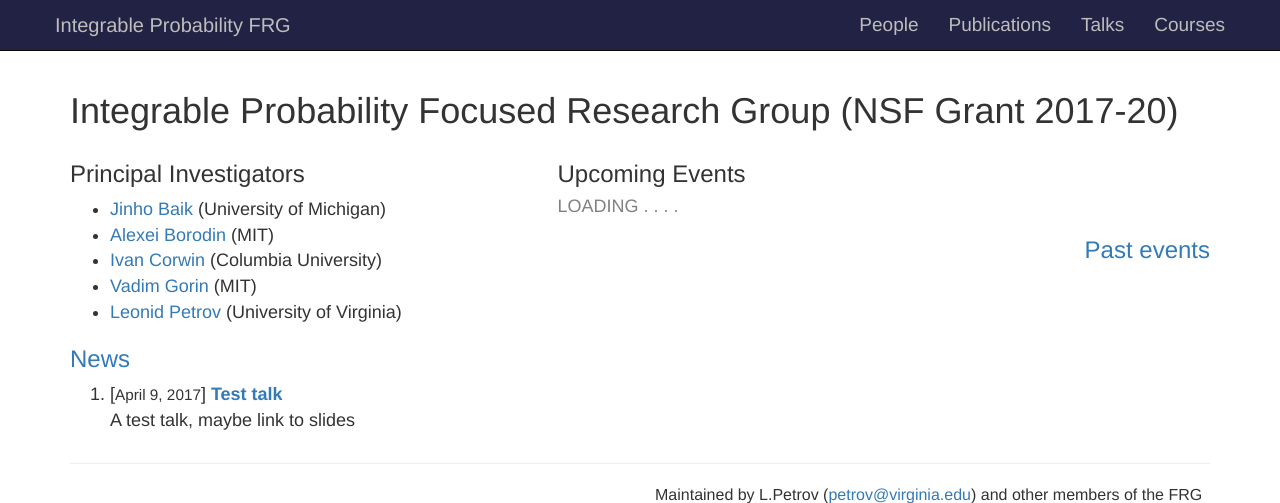
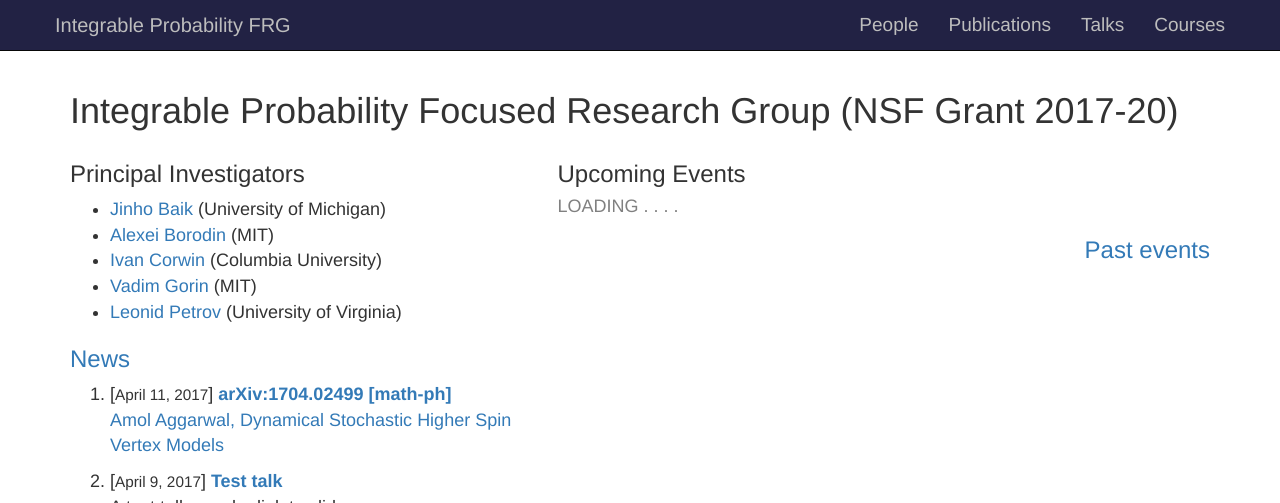
Before and after one commit to int-prob/int-prob-code, a Jekyll site: the page built from index.html, in a window 1280 px wide, cut to the strip 0-503 px from the top of the page. Built offline with Jekyll 4.4.1, drawn with Linux system fonts in a browser that asks for light colours; comment, search, counter and statistics services are not loaded; a file with an impossible date is left out.

```diff
--- a/blog/_posts/2017-04-11-1704.02499.md
+++ b/blog/_posts/2017-04-11-1704.02499.md
@@ -1,14 +1,10 @@
 ---
 layout: post
-title: 'Test paper title, another'
-date: {}
+title: 'arXiv:1704.02499 [math-ph]'
+date: 2017-04-11T10:30:00.000Z
 comments: false
 tags: publication
 published: true
 ---
 
-Another test paper full title with authors
-
-<!--more-->
-
-more content, like abstract or pictures
+[Amol Aggarwal, Dynamical Stochastic Higher Spin Vertex Models](https://arxiv.org/abs/1704.02499)
```
